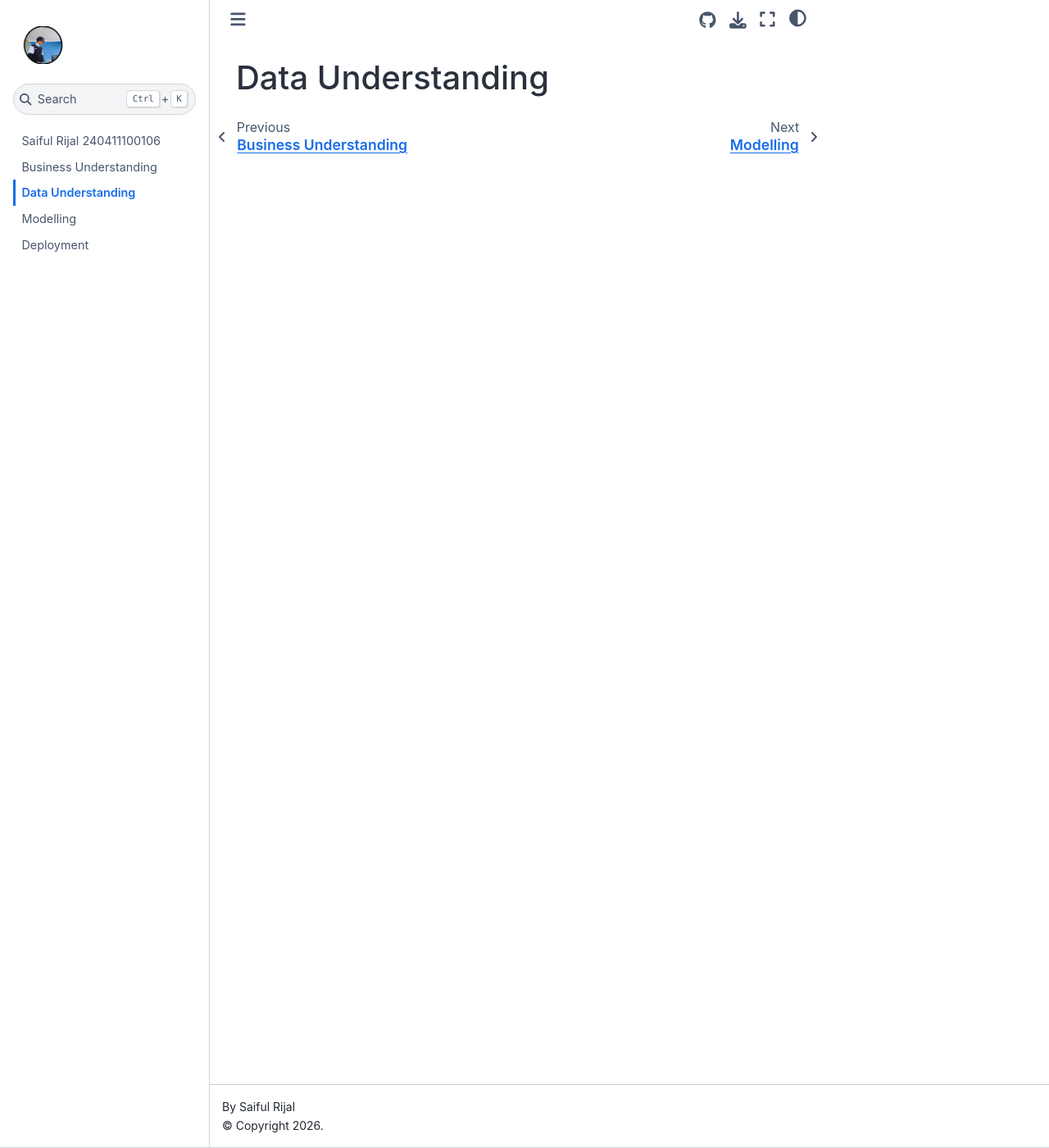
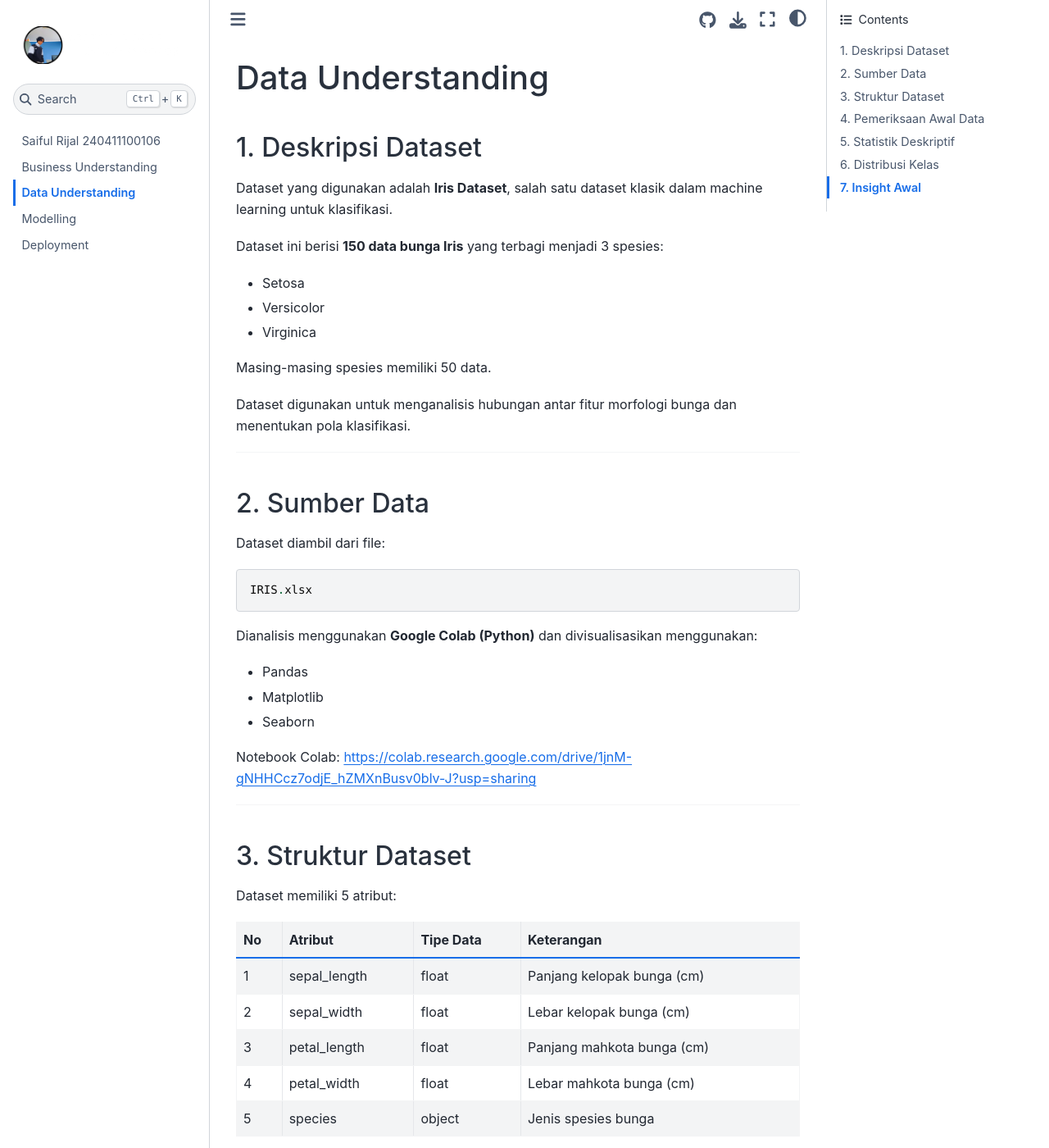
Before and after one commit to Linsofc/Pendata, a Jupyter Book: the page built from data-understanding.md, in a window 1280 px wide and 1400 px high. Shown: the whole window at 82% size. Built offline with Jupyter Book 1.0.4 settings and Sphinx 7.4.7 and the Sphinx Book theme 1.1.4, drawn with Linux system fonts in a browser that asks for light colours; pages that are not in the unit, such as notebooks, are missing from menus; some of the changed text lies outside the part shown.

Commit message:
Add detailed data understanding documentation for Iris Dataset analysis

````diff
--- a/data-understanding.md
+++ b/data-understanding.md
@@ -1 +1,125 @@
 # Data Understanding
+
+## 1. Deskripsi Dataset
+
+Dataset yang digunakan adalah **Iris Dataset**, salah satu dataset klasik dalam machine learning untuk klasifikasi.
+
+Dataset ini berisi **150 data bunga Iris** yang terbagi menjadi 3 spesies:
+
+* Setosa
+* Versicolor
+* Virginica
+
+Masing-masing spesies memiliki 50 data.
+
+Dataset digunakan untuk menganalisis hubungan antar fitur morfologi bunga dan menentukan pola klasifikasi.
+
+---
+
+## 2. Sumber Data
+
+Dataset diambil dari file:
+
+```
+IRIS.xlsx
+```
+
+Dianalisis menggunakan **Google Colab (Python)** dan divisualisasikan menggunakan:
+
+* Pandas
+* Matplotlib
+* Seaborn
+
+Notebook Colab:
+[https://colab.research.google.com/drive/1jnM-gNHHCcz7odjE_hZMXnBusv0blv-J?usp=sharing](https://colab.research.google.com/drive/1jnM-gNHHCcz7odjE_hZMXnBusv0blv-J?usp=sharing)
+
+---
+
+## 3. Struktur Dataset
+
+Dataset memiliki 5 atribut:
+
+| No | Atribut      | Tipe Data | Keterangan                 |
+| -- | ------------ | --------- | -------------------------- |
+| 1  | sepal_length | float     | Panjang kelopak bunga (cm) |
+| 2  | sepal_width  | float     | Lebar kelopak bunga (cm)   |
+| 3  | petal_length | float     | Panjang mahkota bunga (cm) |
+| 4  | petal_width  | float     | Lebar mahkota bunga (cm)   |
+| 5  | species      | object    | Jenis spesies bunga        |
+
+Jumlah data:
+
+* 150 baris
+* 5 kolom
+
+---
+
+## 4. Pemeriksaan Awal Data
+
+### Membaca Data
+
+```python
+import pandas as pd
+
+df = pd.read_excel('IRIS.xlsx')
+df.head()
+```
+
+### Informasi Dataset
+
+```python
+df.info()
+```
+
+Hasil pemeriksaan menunjukkan:
+
+* Tidak terdapat missing value
+* Semua fitur numerik bertipe float
+* Kolom species bertipe kategorikal
+
+---
+
+## 5. Statistik Deskriptif
+
+```python
+df.describe()
+```
+
+Ringkasan statistik:
+
+* Rata-rata sepal_length ≈ 5.84 cm
+* Rata-rata petal_length ≈ 3.76 cm
+* Standar deviasi petal_length cukup tinggi
+* Nilai minimum dan maksimum menunjukkan variasi yang signifikan antar spesies
+
+Hal ini mengindikasikan bahwa fitur petal kemungkinan memiliki pengaruh besar dalam proses klasifikasi.
+
+---
+
+## 6. Distribusi Kelas
+
+```python
+df['species'].value_counts()
+```
+
+Hasil menunjukkan:
+
+* Setosa = 50
+* Versicolor = 50
+* Virginica = 50
+
+Dataset dalam kondisi **balanced**, sehingga tidak terjadi ketimpangan kelas.
+
+---
+
+## 7. Insight Awal
+
+1. Dataset bersih dan siap dianalisis
+2. Tidak ada data kosong
+3. Distribusi kelas seimbang
+4. Fitur petal_length dan petal_width memiliki variasi tinggi
+5. Dataset cocok untuk:
+
+   * Klasifikasi
+   * Clustering
+   * Analisis korelasi
````
Also changed, not shown: 1 other file.
